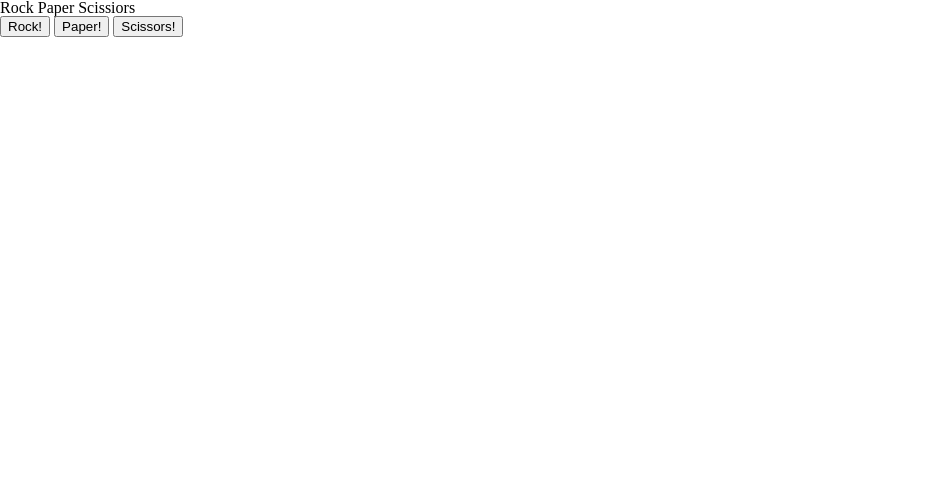
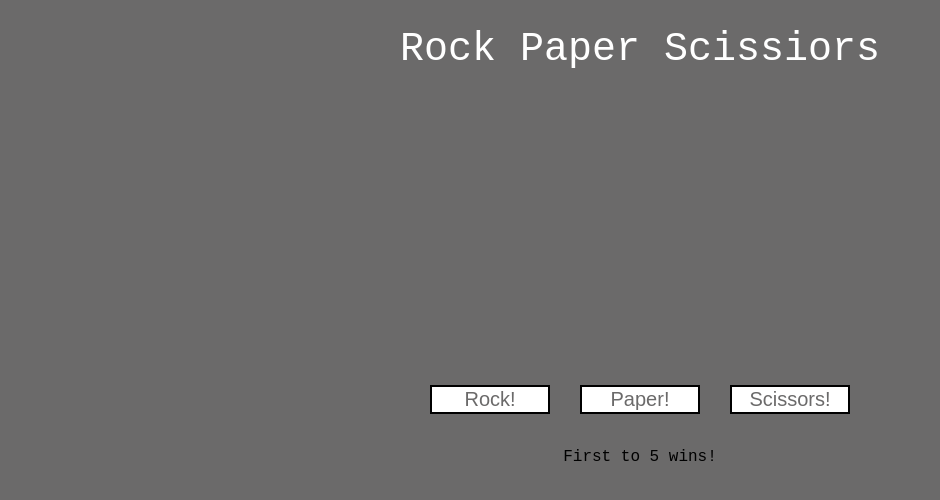
Before and after one commit to Zarxxy/rock_paper_scissors, a plain HTML site: page index.html in a window 1280 px wide. Shown: the whole page, without its empty margins (0-940 px from the left). Drawn offline with Linux system fonts and the light colour scheme.

Commit message:
added some simple css

```diff
--- a/css/style.css
+++ b/css/style.css
@@ -0,0 +1,42 @@
+body {
+    font-family: 'Courier New', Courier, monospace;
+    background-color: rgb(107, 106, 106);
+}
+
+h1 {
+    text-align: center;
+    font-size: 40px;
+    color: rgb(255, 255, 255);
+    margin: 30px;
+}
+
+p {
+    text-align: center;
+    margin: 10px;
+}
+
+button {
+    font-family: Arial, Helvetica, sans-serif;
+    font-size: 20px;
+    background-color: rgb(255, 255, 255);
+    color: rgb(107, 106, 106);
+    display: inline-block;
+    border: 0.1em solid black;
+    margin: 15px;
+    width: 120px;
+}
+
+button:hover {
+    color:#000000;
+    background-color:rgb(107, 106, 106);
+}
+
+.height {
+    height: 250px;
+}
+
+.btnContainer {
+    display: flex;
+    justify-content:center;
+    margin: 20px;
+}
--- a/game.js
+++ b/game.js
@@ -73,10 +73,14 @@ function game(){
         alert("You won against the Computer!!!")
         playerScore = 0
         computerScore = 0
+        scoreText.textContent = "Player: " + playerScore + " Computer: " + computerScore;
+        score.appendChild(scoreText);
     } else if (computerScore == 5) {
         alert("Game Over! You lost against the Computer ;(")
         playerScore = 0
         computerScore = 0
+        scoreText.textContent = "Player: " + playerScore + " Computer: " + computerScore;
+        score.appendChild(scoreText);
     } else {
         scoreText.textContent = "Player: " + playerScore + " Computer: " + computerScore;
         score.appendChild(scoreText);
--- a/index.html
+++ b/index.html
@@ -6,12 +6,13 @@
 </head>
 <body>
     <h1>Rock Paper Scissiors</h1>
-    <div class="container">
+    <div class="height"></div>
+    <div class="btnContainer">
         <button class="btnRock" type="button">Rock!</button>
         <button class="btnPaper" type="button">Paper!</button>
         <button  class="btnScissors" type="button">Scissors!</button>
-
     </div>
+    <p>First to 5 wins!</p>
     <div id="result"></div>
     <div id="score"></div>
 </body>
```
